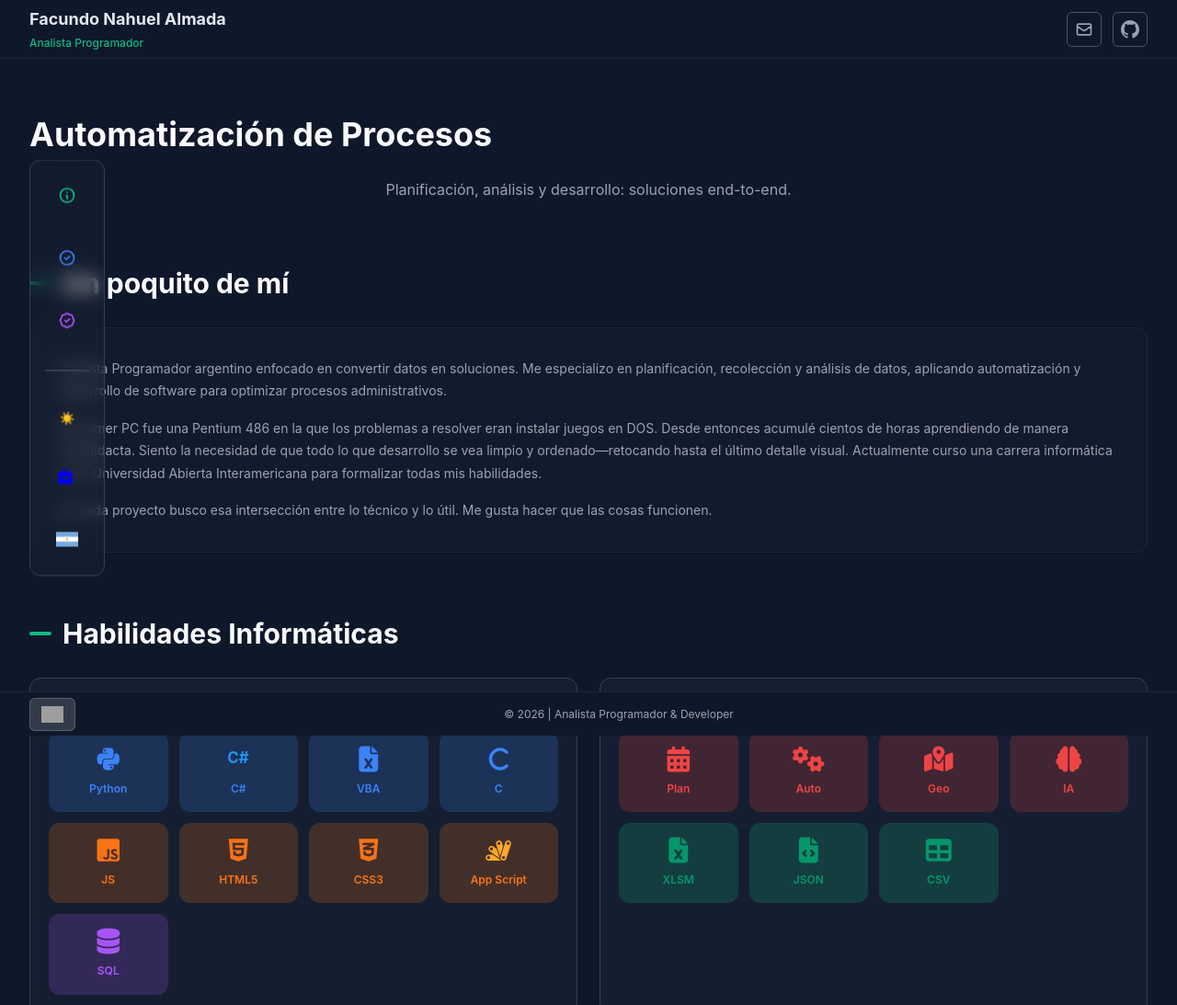
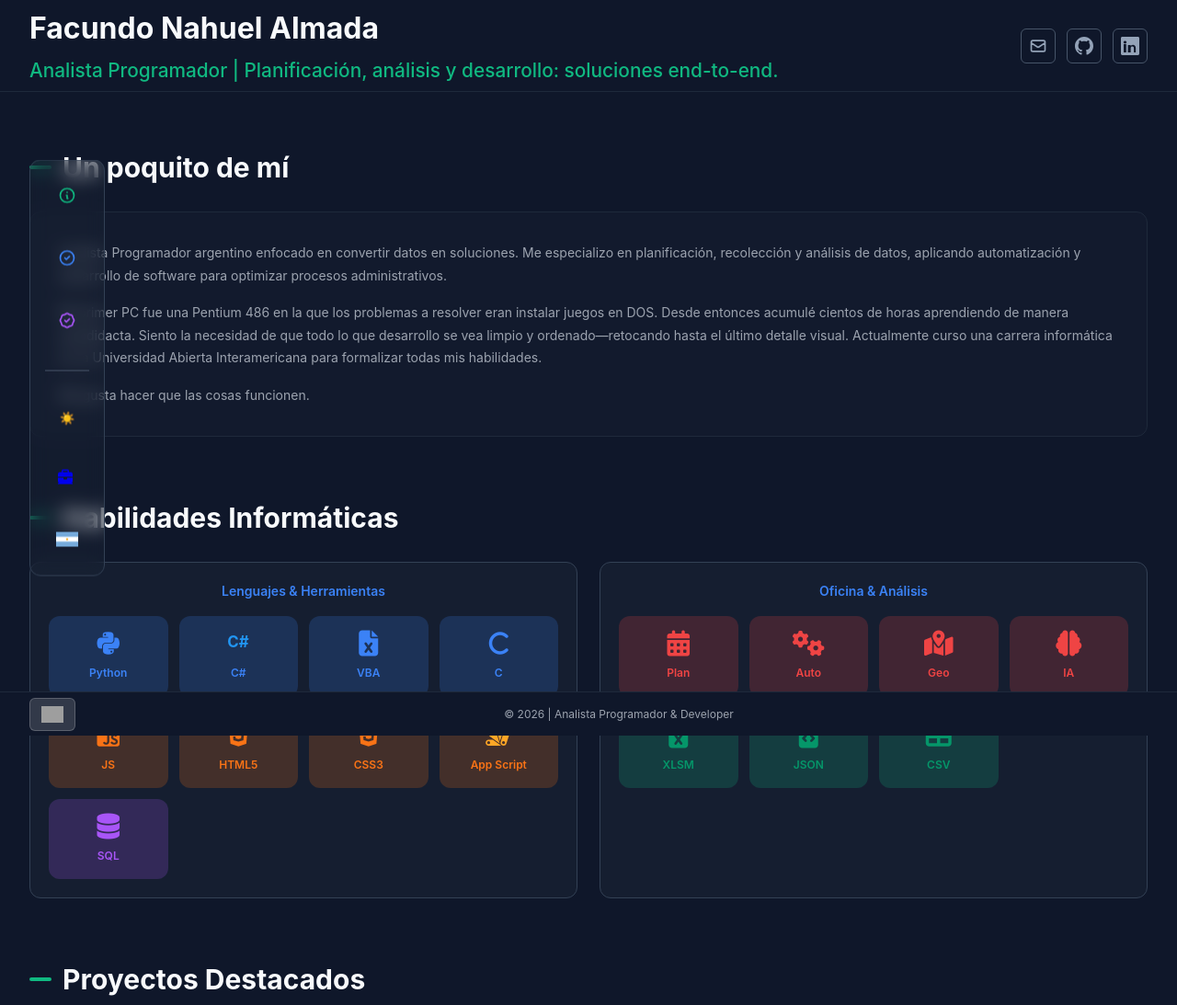
Before and after one commit to a06fn/WebPersonal_dev, a plain HTML site: page index.html in a window 1280 px wide. Shown: the top 1093 px of the page at 92% size. Drawn offline with Linux system fonts and the light colour scheme; grey boxes are pictures that could not be loaded.

Commit message:
OK modificaciones en css

```diff
--- a/index.html
+++ b/index.html
@@ -4,6 +4,7 @@
     <meta charset="UTF-8">
     <meta name="viewport" content="width=device-width, initial-scale=1.0">
     <title>Facundo Nahuel Almada | Analista Programador</title>
+
     <link rel="stylesheet" href="styles.css">
     <link rel="stylesheet" href="https://cdnjs.cloudflare.com/ajax/libs/font-awesome/6.4.0/css/all.min.css">
 </head>
@@ -14,19 +15,26 @@
         <div class="container">
             <div class="logo-section">
                 <h1>Facundo Nahuel Almada</h1>
-                <p>Analista Programador</p>
+                <p>Analista Programador | Planificación, análisis y desarrollo: soluciones end-to-end. </p>
+
             </div>
             <div class="social-links">
-                <a href="mailto:tu-email@example.com" title="Email">
+                <a href="mailto:facundonalmada@gmail.com" title="Email">
                     <svg fill="none" stroke="currentColor" viewBox="0 0 24 24">
                         <path stroke-linecap="round" stroke-linejoin="round" stroke-width="2" d="M3 8l7.89 5.26a2 2 0 002.22 0L21 8M5 19h14a2 2 0 002-2V7a2 2 0 00-2-2H5a2 2 0 00-2 2v10a2 2 0 002 2z"/>
                     </svg>
                 </a>
-                <a href="https://github.com" target="_blank" title="GitHub">
+                <a href="https://github.com/a06fn" target="_blank" title="GitHub">
                     <svg fill="currentColor" viewBox="0 0 24 24">
                         <path d="M12 0c-6.626 0-12 5.373-12 12 0 5.302 3.438 9.8 8.207 11.387.599.111.793-.261.793-.577v-2.234c-3.338.726-4.033-1.416-4.033-1.416-.546-1.387-1.333-1.756-1.333-1.756-1.089-.745.083-.729.083-.729 1.205.084 1.839 1.237 1.839 1.237 1.07 1.834 2.807 1.304 3.492.997.107-.775.418-1.305.762-1.604-2.665-.305-5.467-1.334-5.467-5.931 0-1.311.469-2.381 1.236-3.221-.124-.303-.535-1.524.117-3.176 0 0 1.008-.322 3.301 1.23.957-.266 1.983-.399 3.003-.404 1.02.005 2.047.138 3.006.404 2.291-1.552 3.297-1.23 3.297-1.23.653 1.653.242 2.874.118 3.176.77.84 1.235 1.911 1.235 3.221 0 4.609-2.807 5.624-5.479 5.921.43.372.823 1.102.823 2.222v3.293c0 .319.192.694.801.576 4.765-1.589 8.199-6.086 8.199-11.386 0-6.627-5.373-12-12-12z"/>
                     </svg>
                 </a>
+                <a href="https://linkedin.com/in/facundonalmada/" target="_blank" title="LinkedIn">
+                    <svg fill="currentColor" viewBox="0 0 24 24">
+                        <path d="M20.447 20.452h-3.554v-5.569c0-1.328-.475-2.236-1.986-2.236-1.081 0-1.722.722-2.004 1.418-.103.249-.129.597-.129.946v5.441h-3.554s.05-8.807 0-9.726h3.554v1.375c.428-.659 1.191-1.595 2.897-1.595 2.117 0 3.704 1.385 3.704 4.362v5.584zM5.337 8.855c-1.144 0-1.915-.758-1.915-1.704 0-.951.768-1.704 1.959-1.704 1.188 0 1.914.753 1.938 1.704 0 .946-.75 1.704-1.982 1.704zm1.581 11.597H3.635V9.726h3.283v10.726zM22.225 0H1.771C.792 0 0 .774 0 1.729v20.542C0 23.227.792 24 1.771 24h20.451C23.2 24 24 23.227 24 22.271V1.729C24 .774 23.2 0 22.225 0z"/>
+                    </svg>
+                </a>
+
             </div>
         </div>
     </header>
@@ -72,11 +80,6 @@
     <!-- Main Content -->
     <main>
 
-        <!-- Hero Section -->
-        <section class="hero-section">
-            <h2>Automatización de Procesos</h2>
-            <p>Planificación, análisis y desarrollo: soluciones end-to-end.</p>
-        </section>
 
         <!-- About Section -->
         <section id="about">
@@ -92,7 +95,7 @@
                     Mi primer PC fue una Pentium 486 en la que los problemas a resolver eran instalar juegos en DOS. Desde entonces acumulé cientos de horas aprendiendo de manera autodidacta. Siento la necesidad de que todo lo que desarrollo se vea limpio y ordenado—retocando hasta el último detalle visual. Actualmente curso una carrera informática en la Universidad Abierta Interamericana para formalizar todas mis habilidades.
                 </p>
                 <p>
-                    En cada proyecto busco esa intersección entre lo técnico y lo útil. Me gusta hacer que las cosas funcionen.
+                    Me gusta hacer que las cosas funcionen.
                 </p>
             </div>
         </section>
@@ -365,11 +368,11 @@
         const translations = {
             es: {
                 'Automatización de Procesos': 'Process Automation',
-                'Planificación, análisis y desarrollo: soluciones end-to-end.': 'Planning, analysis and development: end-to-end solutions.',
+                'Analista Programador | Planificación, análisis y desarrollo: soluciones end-to-end.': 'Programming Analyst | Planning, analysis and development: end-to-end solutions.',
                 'Un poquito de mí': 'A bit about me',
                 'Analista Programador argentino enfocado en convertir datos en soluciones. Me especializo en planificación, recolección y análisis de datos, aplicando automatización y desarrollo de software para optimizar procesos administrativos.': 'Argentine Programming Analyst focused on turning data into solutions. I specialize in planning, data collection and analysis, applying automation and software development to optimize administrative processes.',
                 'Mi primer PC fue una Pentium 486 en la que los problemas a resolver eran instalar juegos en DOS. Desde entonces acumulé cientos de horas aprendiendo de manera autodidacta. Siento la necesidad de que todo lo que desarrollo se vea limpio y ordenado—retocando hasta el último detalle visual. Actualmente curso una carrera informática en la Universidad Abierta Interamericana para formalizar todas mis habilidades.': 'My first PC was a Pentium 486 where the problems to solve were installing games in DOS. Since then I have accumulated hundreds of hours learning in a self-taught way. I feel the need for everything I develop to look clean and organized—tweaking every visual detail. I am currently studying computer science at Universidad Abierta Interamericana to formalize all my skills.',
-                'En cada proyecto busco esa intersección entre lo técnico y lo útil. Me gusta hacer que las cosas funcionen.': 'In each project I seek that intersection between the technical and the useful. I like to make things work.',
+                'Me gusta hacer que las cosas funcionen.': 'I like to make things work.',
                 'Habilidades Informáticas': 'Computer Skills',
                 'Lenguajes & Herramientas': 'Languages & Tools',
                 'Oficina & Análisis': 'Office & Analysis',
--- a/styles.css
+++ b/styles.css
@@ -47,7 +47,7 @@ header {
     top: 0;
     left: 0;
     right: 0;
-    height: 64px;
+    height: 100px;
     padding: 0 32px;
     background-color: var(--bg-dark);
     border-bottom: 1px solid var(--border-dark);
@@ -66,14 +66,18 @@ header .container {
 }
 
 header .logo-section h1 {
-    font-size: 1.125rem;
+    font-size: 2rem;
     font-weight: 700;
-    color: #e2e8f0;
-    margin-bottom: 2px;
+    color: #f8fafc;
+    margin-bottom: 4px;
+}
+
+body.light-mode header .logo-section h1 {
+    color: #3d2817;
 }
 
 header .logo-section p {
-    font-size: 0.75rem;
+    font-size: 1.3rem;
     font-weight: 500;
     color: #10b981;
 }
@@ -110,7 +114,7 @@ header a:hover svg {
 
 /* ========== MAIN CONTENT ========== */
 main {
-    margin-top: 70px;
+    margin-top: 110px;
     margin-bottom: 60px;
     max-width: 1280px;
     margin-left: auto;
@@ -143,7 +147,7 @@ main {
 /* ========== SECTIONS GENERALES ========== */
 section {
     margin-bottom: 64px;
-    scroll-margin-top: 64px;
+    scroll-margin-top: 130px;
 }
 
 section h2 {
```
